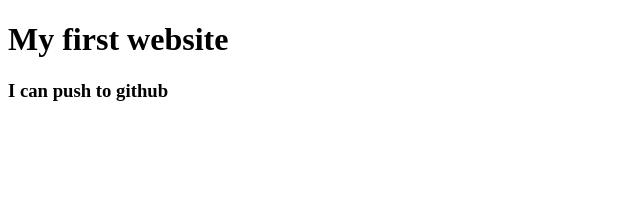
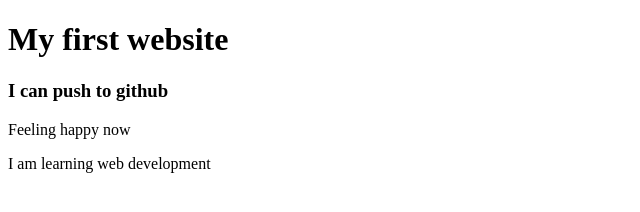
Before and after one commit to Arif-Rahman-Sikder/My-First-Website, a plain HTML site: page index.html in a window 1280 px wide. Shown: the whole page, without its empty margins (0-640 px from the left). Drawn offline with Linux system fonts and the light colour scheme.

Commit message:
I am happy

```diff
--- a/index.html
+++ b/index.html
@@ -9,5 +9,7 @@
 <body>
     <h1>My first website</h1>
     <h3>I can push to github</h3>
+    <p>Feeling happy now</p>
+    <p>I am learning web development </p>
 </body>
 </html>
```
